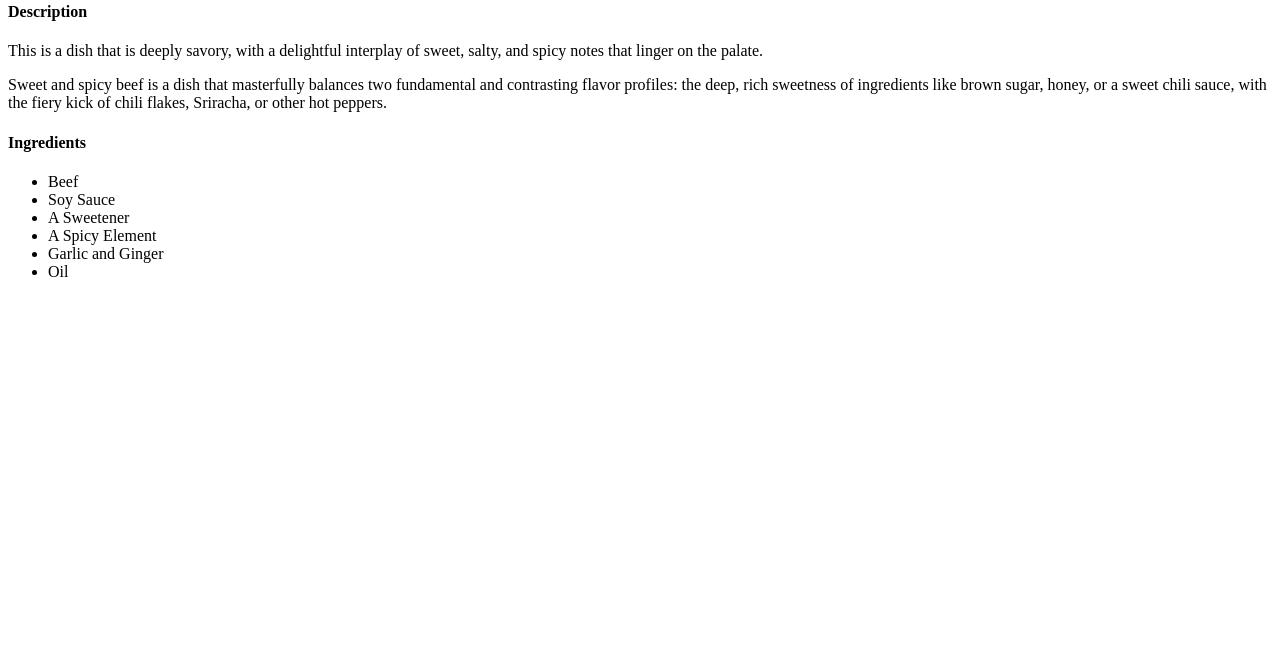
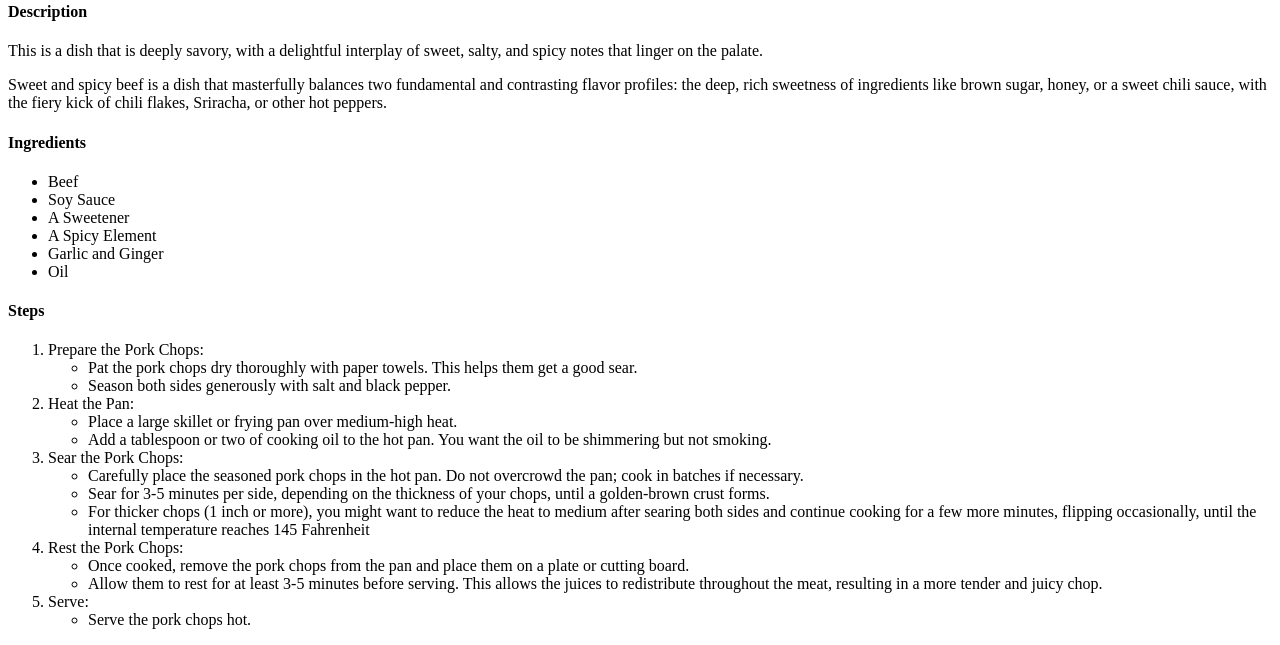
Before and after one commit to JPC214182/odin-recipes, a plain HTML site: page recipes/sweetandspicy_beef.html in a window 1280 px wide. Shown: the part 428-1073 px from the top of the page. Before the commit the page ends 800 px from the top, so only its background shows below. Drawn offline with Linux system fonts and the light colour scheme.

Commit message:
Add Ingredients and Steps to Sweet and Spicy Beef recipe

```diff
--- a/recipes/sweetandspicy_beef.html
+++ b/recipes/sweetandspicy_beef.html
@@ -21,6 +21,44 @@
                 <li>Garlic and Ginger</li>
                 <li>Oil</li>
             </ul>
+        <h4>Steps</h4>
+            <ol>
+                <li>
+                    Prepare the Pork Chops:
+                        <ul>
+                            <li>Pat the pork chops dry thoroughly with paper towels. This helps them get a good sear.</li>
+                            <li>Season both sides generously with salt and black pepper.</li>
+                        </ul>
+                </li>
+                <li>
+                    Heat the Pan:
+                        <ul>
+                            <li>Place a large skillet or frying pan over medium-high heat.</li>
+                            <li>Add a tablespoon or two of cooking oil to the hot pan. You want the oil to be shimmering but not smoking.</li>
+                        </ul>
+                </li>
+                <li>
+                    Sear the Pork Chops:
+                        <ul>
+                            <li>Carefully place the seasoned pork chops in the hot pan. Do not overcrowd the pan; cook in batches if necessary.</li>
+                            <li>Sear for 3-5 minutes per side, depending on the thickness of your chops, until a golden-brown crust forms.</li>
+                            <li>For thicker chops (1 inch or more), you might want to reduce the heat to medium after searing both sides and continue cooking for a few more minutes, flipping occasionally, until the internal temperature reaches 145 Fahrenheit</li>
+                        </ul>
+                </li>
+                <li>
+                    Rest the Pork Chops:
+                        <ul>
+                            <li>Once cooked, remove the pork chops from the pan and place them on a plate or cutting board.</li>
+                            <li>Allow them to rest for at least 3-5 minutes before serving. This allows the juices to redistribute throughout the meat, resulting in a more tender and juicy chop.</li>
+                        </ul>
+                </li>
+                <li>
+                    Serve:
+                        <ul>
+                            <li>Serve the pork chops hot.</li>
+                        </ul>
+                </li>
+            </ol>
 
 </body>
 </html>
```
